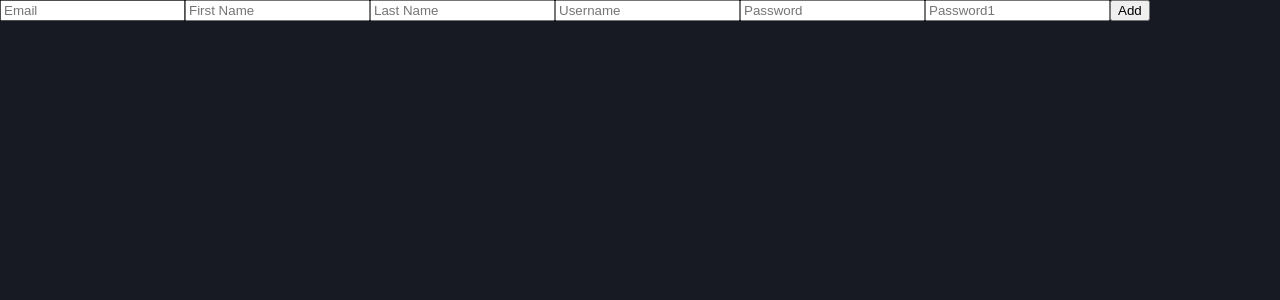
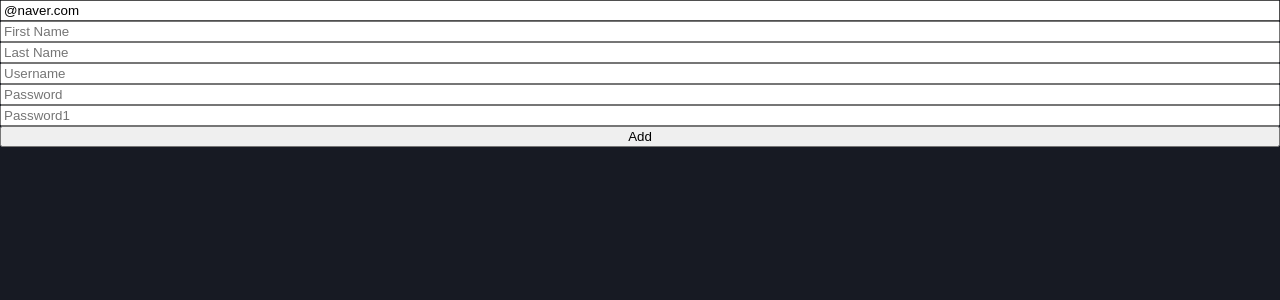
Before and after one commit to Typonote/ToDoList, a React (Create React App) app: page / in a window 1280 px wide. Shown: the top 300 px of the page. Built offline with nearby package versions, Linux system fonts and the light colour scheme.

Commit message:
5.8 Form Errors

```diff
--- a/src/ToDoList.tsx
+++ b/src/ToDoList.tsx
@@ -1,17 +1,76 @@
 import { useForm } from "react-hook-form";
 
+interface FormInterface {
+  email: string;
+  firstName: string;
+  lastName: string;
+  username: string;
+  password: string;
+  password1: string;
+}
+
 const ToDoList = () => {
-  const { register, watch } = useForm();
-  console.log(watch());
+  const {
+    register,
+    handleSubmit,
+    formState: { errors },
+  } = useForm<FormInterface>({
+    defaultValues: {
+      email: "@naver.com",
+    },
+  });
+  const onValid = (data: any) => {
+    console.log(data);
+  };
+
   return (
     <div>
-      <form>
-        <input {...register("email")} placeholder="Email" />
-        <input {...register("firstName")} placeholder="First Name" />
-        <input {...register("lastName")} placeholder="Last Name" />
-        <input {...register("username")} placeholder="Username" />
-        <input {...register("password")} placeholder="Password" />
-        <input {...register("password1")} placeholder="Password1" />
+      <form
+        style={{ display: "flex", flexDirection: "column" }}
+        onSubmit={handleSubmit(onValid)}
+      >
+        <input
+          {...register("email", {
+            required: "Email is required",
+            pattern: {
+              value: /^[A-Za-z0-9._%+-]+@naver.com$/,
+              message: "Only naver.com emails allowed",
+            },
+          })}
+          placeholder="Email"
+        />
+        <span>{errors?.email?.message}</span>
+        <input
+          {...register("firstName", { required: true })}
+          placeholder="First Name"
+        />
+        <span>{errors?.firstName?.message}</span>
+        <input
+          {...register("lastName", { required: true })}
+          placeholder="Last Name"
+        />
+        <span>{errors?.lastName?.message}</span>
+        <input
+          {...register("username", { required: true, minLength: 10 })}
+          placeholder="Username"
+        />
+        <span>{errors?.username?.message}</span>
+        <input
+          {...register("password", {
+            required: "비밀번호~",
+            minLength: {
+              value: 5,
+              message: "비밀번호 길이~",
+            },
+          })}
+          placeholder="Password"
+        />
+        <span>{errors?.password?.message}</span>
+        <input
+          {...register("password1", { required: "비밀번호~", minLength: 5 })}
+          placeholder="Password1"
+        />
+        <span>{errors?.password1?.message}</span>
         <button>Add</button>
       </form>
     </div>
```
